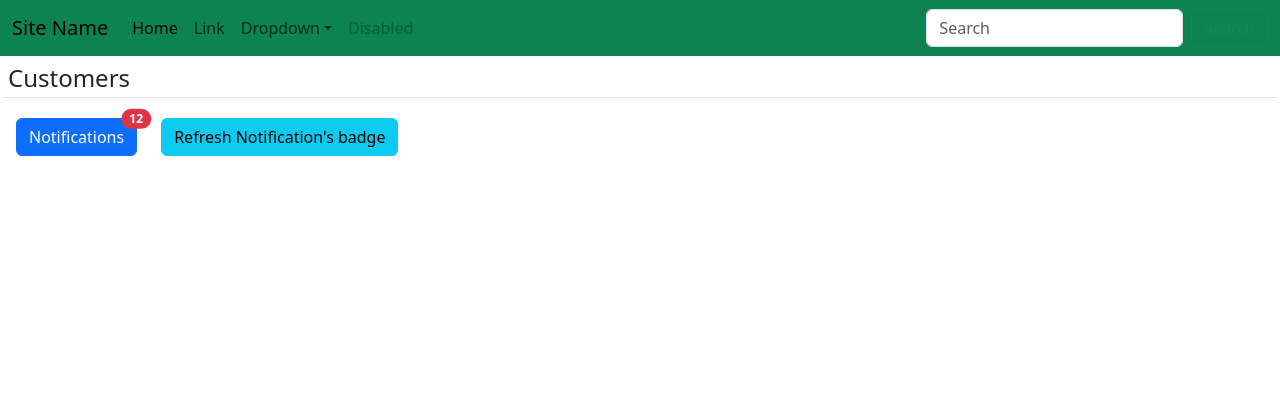
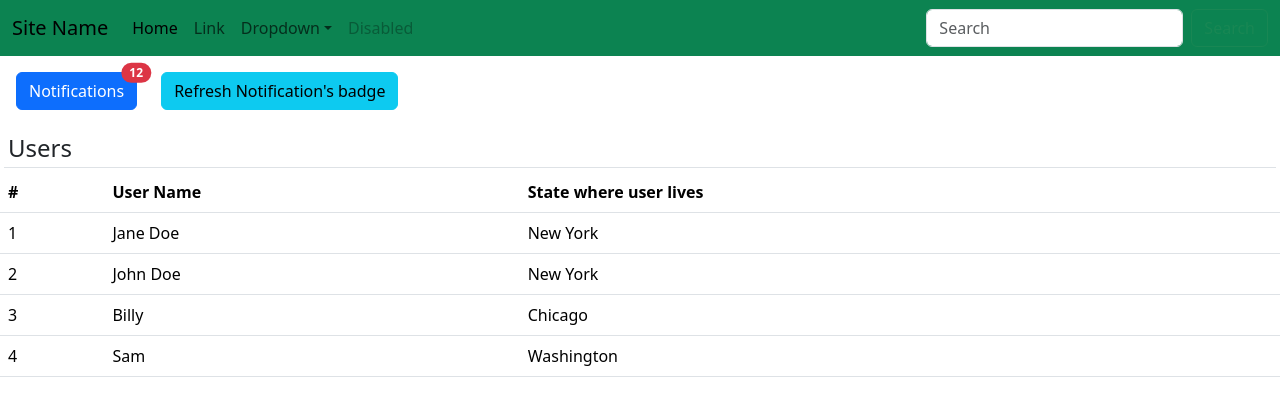
Before and after one commit to claudiu-gonciulea/first-react-app, a React (Create React App) app: page / in a window 1280 px wide. Shown: the top 416 px of the page. Built offline with nearby package versions, Linux system fonts and the light colour scheme.

Commit message:
store users data in form of an array and render it in a table

```diff
--- a/src/MainContent.jsx
+++ b/src/MainContent.jsx
@@ -4,13 +4,18 @@ export class MainContent extends Component {
 
     // this property contains the dynamic content that you want to render inside your component
     // it is a javascript object. You can use nested objects inside the state
-    state = { appTitle: "Customers", appTextNotifications: "Notifications", notificationNumbers: 12};
+    state = { appTitle: "Users", usersCount: 4,
+                users: [
+                    {id: 1, name: "Jane Doe", state: "New York"},
+                    {id: 2, name: "John Doe", state: "New York"},
+                    {id: 3, name: "Billy", state: "Chicago"},
+                    {id: 4, name: "Sam", state: "Washington"},
+                ],
+                appTextNotifications: "Notifications", notificationNumbers: 12};
 
     render() {
 
         return <div>
-
-            <h4 className="border-bottom m-1 p-1">{this.state.appTitle}</h4>
 
             <button type="button" className="btn btn-primary position-relative m-3">
                 {this.state.appTextNotifications}
@@ -24,6 +29,33 @@ export class MainContent extends Component {
             <button className="btn btn-info m-2" onClick = {this.onRefreshClick}>
                 Refresh Notification's badge
             </button>
+
+
+            <h4 className="border-bottom m-1 p-1">{this.state.appTitle}</h4>
+
+            <table className="table">
+                <thead>
+                    <tr>
+                        <th>#</th>
+                        <th>User Name</th>
+                        <th>State where user lives</th>
+                    </tr>
+                </thead>
+
+
+                <tbody>
+                    {this.state.users.map((user) => {
+                        return (
+                            <tr>
+                                <td>{user.id}</td>
+                                <td>{user.name}</td>
+                                <td>{user.state}</td>
+                            </tr>
+                        );
+                    })}
+                </tbody>
+            </table>
+
         </div>;
     }
 
```
